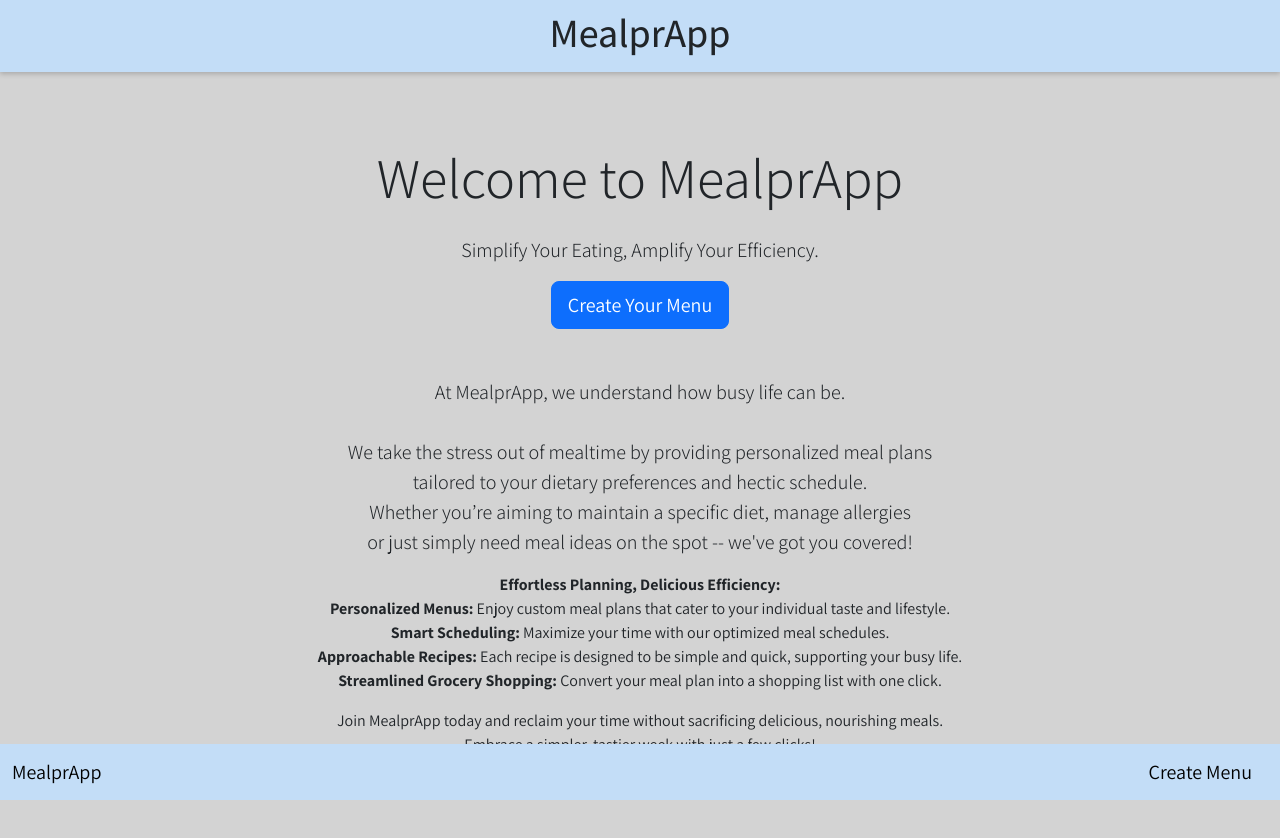
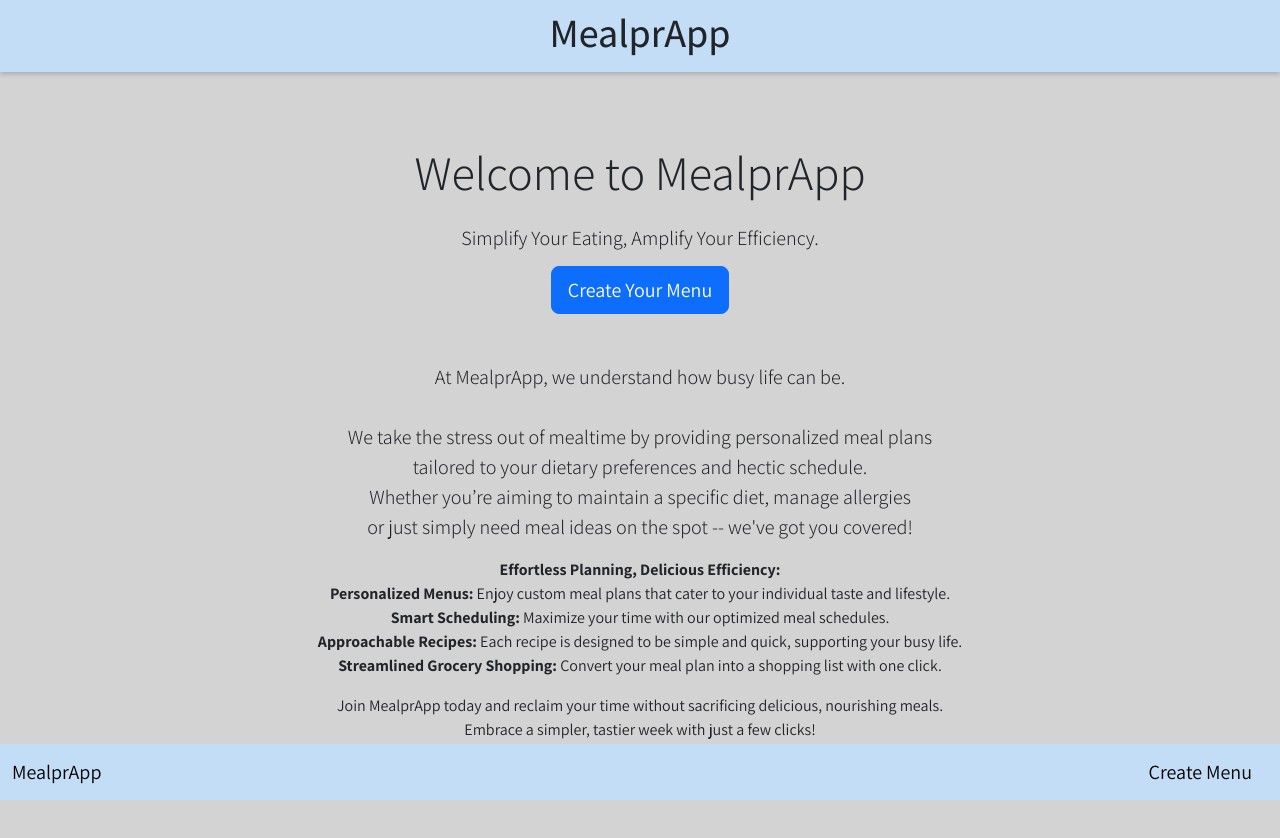
Before and after one commit to Hainebach/MealprApp, a Next.js app: page / in a window 1280 px wide. Shown: the top 838 px of the page. Built offline with nearby package versions, Linux system fonts and the light colour scheme.

Commit message:
styling home page

```diff
--- a/component/UserInputForm/UserInputForm.js
+++ b/component/UserInputForm/UserInputForm.js
@@ -63,7 +63,7 @@ export default function UserInputForm({ onMenuData }) {
     <form onSubmit={handleSubmit}>
       {isLoading ? (
         <div
-          className="gif-container"
+          className={styles.gifContainer}
           style={{
             width: "100%",
             height: "auto",
--- a/src/pages/index.js
+++ b/src/pages/index.js
@@ -5,10 +5,10 @@ export default function Home() {
   return (
     <Layout>
       <div className="container mt-5">
-        <h1 className="display-4 text-center mb-4">Welcome to MealprApp</h1>
-        <p className="lead text-center">
+        <h3 className="display-5 text-center mb-4">Welcome to MealprApp</h3>
+        <h1 className="lead text-center">
           Simplify Your Eating, Amplify Your Efficiency.
-        </p>
+        </h1>
         <div className="text-center mt-3 mb-5">
           <Link className="btn btn-primary btn-lg" href="/create-menu">
             Create Your Menu
--- a/utils/openai.js
+++ b/utils/openai.js
@@ -20,7 +20,7 @@ export default async function generator(
       messages: [
         {
           role: "assistant",
-          content: `you answer short answers to the point, yet you give a full menu. be very strict about ${allergyRestrictions}
+          content: `you answer short answers to the point, yet you give a full menu. be strict about ${allergyRestrictions}
           restrictions, you can suggest alternatives if available. respect religious restrictions if
           applicable and be strict about dietary ${choices} and ${finalDietaryRestrictions} if there are any.
           if a user asks something you think contradicts the restrictions find an alternative that might satisfy them.
```
Also changed, not shown: src/styles/UserInputForm.module.scss (+9 -1 lines), public/images/background-chalk.jpg (added), public/images/background-chalk.webp (added).
